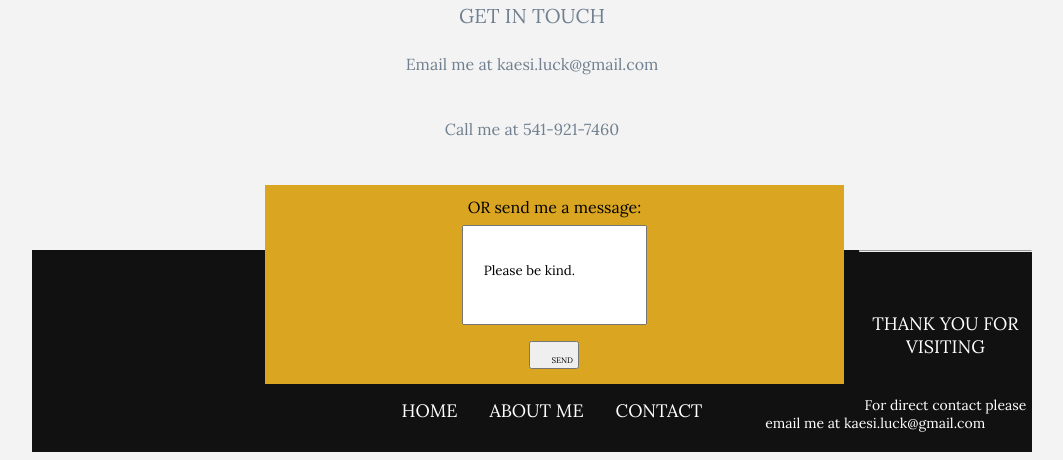
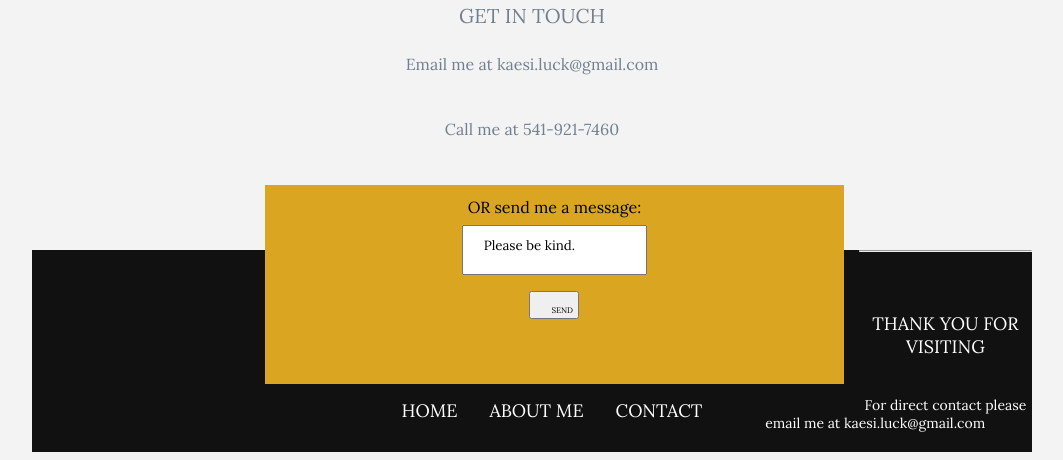
Before and after one commit to kaesiluck/kaesiluck.github.io, a PHP site: page /contactMe.html in a window 1280 px wide. Shown: the part 742-1202 px from the top of the page, without its empty margins (108-1171 px from the left). Run offline with PHP 8.4, Linux system fonts and the light colour scheme.

Commit message:
Update style.css

```diff
--- a/style.css
+++ b/style.css
@@ -686,7 +686,8 @@ div.contact-main form {
 div.contact-main input[type = text] {
   font-family: Lora;
   width: calc(40% - 30px) !important;
-  height: 100px;
+  height: 50px;
+  text-align: left;
   padding: 12px 20px 12px 20px;
   padding-bottom: 20px;
   margin: 8px 0;
```
